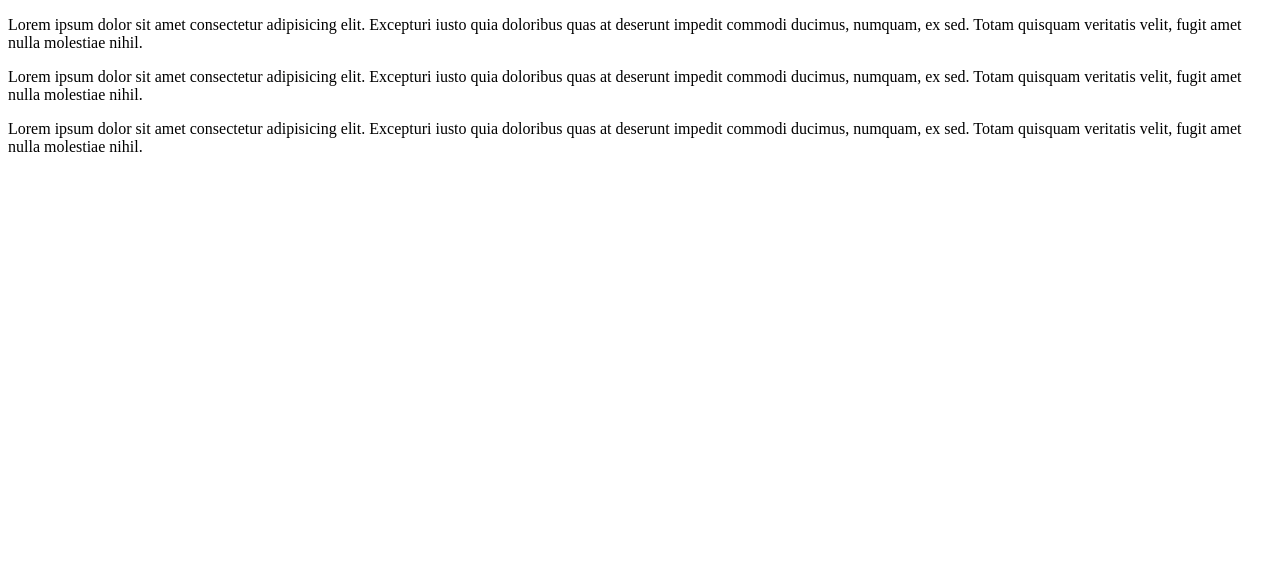
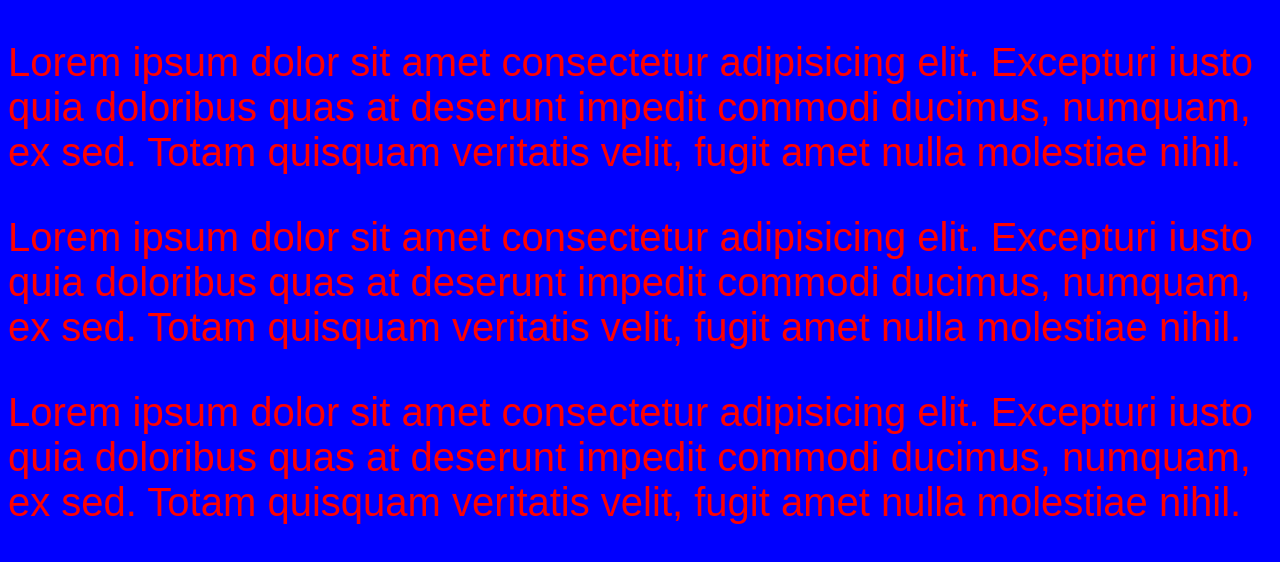
Before and after one commit to josueeE3/RepasoRamas, a plain HTML site: page index.html in a window 1280 px wide. Drawn offline with Linux system fonts and the light colour scheme.

Commit message:
fuente y tamano

```diff
--- a/index.html
+++ b/index.html
@@ -4,6 +4,7 @@
     <meta charset="UTF-8">
     <meta name="viewport" content="width=device-width, initial-scale=1.0">
     <title>Monte y josue</title>
+    <link rel="stylesheet" href="style.css">
 </head>
 <body>
     <p>Lorem ipsum dolor sit amet consectetur adipisicing elit. Excepturi iusto quia doloribus quas at deserunt impedit commodi ducimus,
@@ -13,5 +14,5 @@
 
     <p>Lorem ipsum dolor sit amet consectetur adipisicing elit. Excepturi iusto quia doloribus quas at deserunt impedit commodi ducimus,
     numquam, ex sed. Totam quisquam veritatis velit, fugit amet nulla molestiae nihil.</p>
-</body>
+    </body>
 </html>
--- a/style.css
+++ b/style.css
@@ -4,4 +4,6 @@
 
 p{
     color: red;
+    font-size: 40px;
+    font-family: Arial, Helvetica, sans-serif;
 }
```
